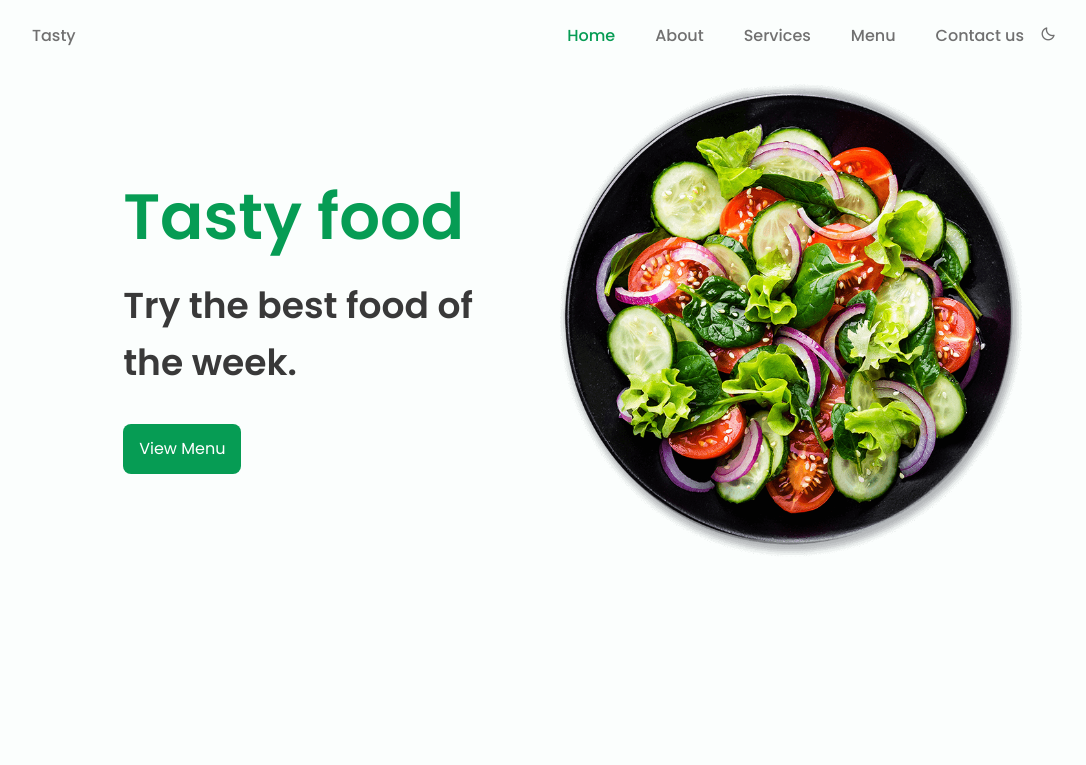
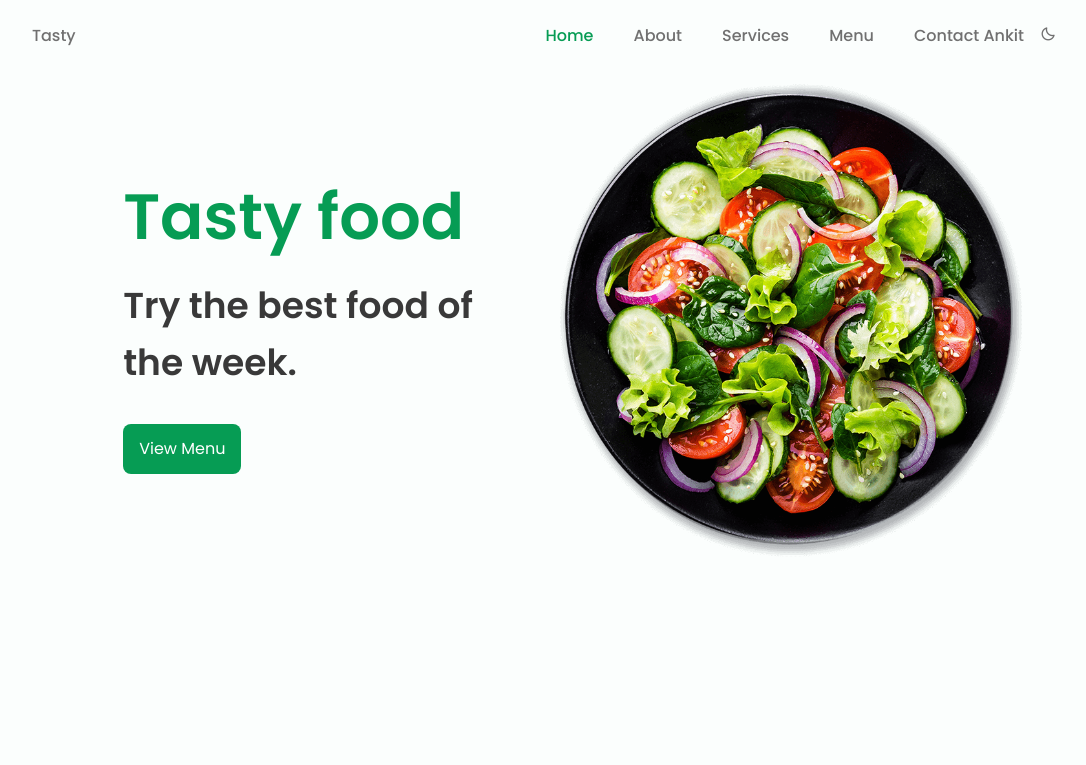
Before and after one commit to dreamusk/restro, a plain HTML site: page index.html in a window 1280 px wide. Shown: the top 765 px of the page, without its empty margins (96-1182 px from the left). Drawn offline with nearby package versions, Linux system fonts and the light colour scheme.

Commit message:
Update index.html

```diff
--- a/index.html
+++ b/index.html
@@ -30,7 +30,7 @@
                         <li class="nav__item"><a href="#about" class="nav__link">About</a></li>
                         <li class="nav__item"><a href="#services" class="nav__link">Services</a></li>
                         <li class="nav__item"><a href="#menu" class="nav__link">Menu</a></li>
-                        <li class="nav__item"><a href="#contact" class="nav__link">Contact us</a></li>
+                        <li class="nav__item"><a href="#contact" class="nav__link">Contact Ankit</a></li>
 
                         <li><i class='bx bx-moon change-theme' id="theme-button"></i></li>
                     </ul>
```
